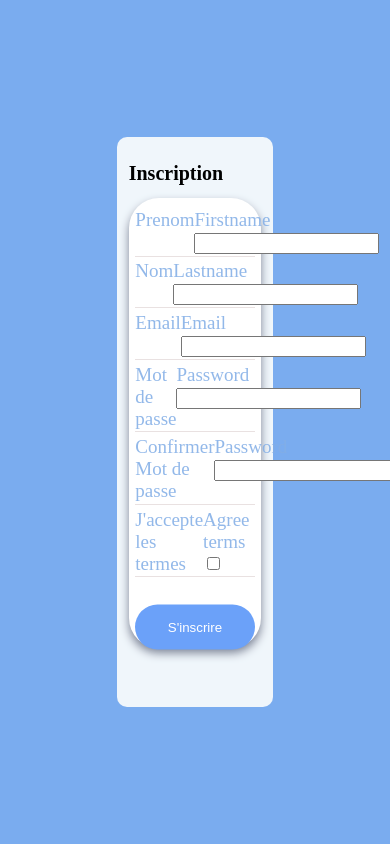
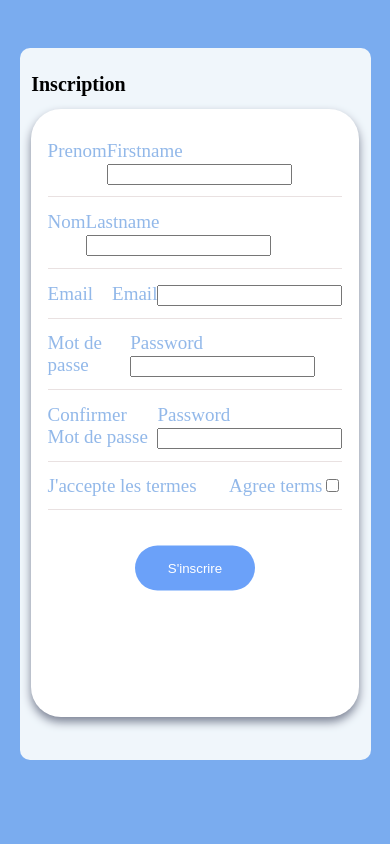
Before and after one commit to MZigomar/projetFinal, a Symfony app: template Application/templates/registration/register.html.twig in a window 390 px wide; the page is wider, and only the part inside the window is pictured. Run offline with Twig, Linux system fonts and the light colour scheme; the template is opened without the code that fills it, so the values that code supplies are empty; form fields are guessed from the names that the template uses; some libraries are stand-ins or nearby versions.

Commit message:
ajout du responsive et petits changements de design

```diff
--- a/Application/public/CSS/style.css
+++ b/Application/public/CSS/style.css
@@ -15,7 +15,7 @@ body {
 .container {
     position: relative;
     width: 40%;
-    height: 570px;
+    height: 40rem;
     background-color: #f0f6fb;
     padding: 3%;
     border-radius: 10px;
@@ -29,7 +29,7 @@ body {
 
 .tab-body {
 
-    height: 450px;
+    height: 30rem;
     padding: 5% 5%;
     margin-top: 0%;
     background-color: #fff;
@@ -50,7 +50,7 @@ body {
 .btn {
     position: absolute;
     left: 50%;
-    bottom: 5rem;
+    bottom: 8rem;
     transform: translate(-50%, 50%);
     width: 120px;
     height:45px;
@@ -68,3 +68,144 @@ body {
     display: none;
     width:0;
 }
+
+@media (max-width:992px) {
+    * {
+        box-sizing: border-box;
+    }
+
+    body {
+        margin: 0;
+        display: flex;
+        flex-direction: column;
+        justify-content: center;
+        align-items: center;
+        height: 100vh;
+        background-color: #7aacef;
+    }
+
+    .container {
+        position: relative;
+        width: 80%;
+        height: 50rem;
+        background-color: #f0f6fb;
+        padding: 3%;
+        border-radius: 10px;
+        font-size: 10px;
+    }
+
+
+    .tab-body {
+
+        height: 40rem;
+        padding: 5% 5%;
+        margin-top: 0%;
+        background-color: #fff;
+        color: #82ade6de;
+        box-shadow: 0px 5px 10px #7c8395;
+        border-radius: 30px;
+        font-size: 19px;
+    }
+
+    .row {
+        display: flex;
+        justify-content: space-between;
+        border-bottom: 1px solid rgb(233, 225, 225);
+        padding: 4% 0;
+        margin: 2px 0;
+    }
+
+    .btn {
+        position: absolute;
+        left: 50%;
+        bottom: 10rem;
+        transform: translate(-50%, 50%);
+        width: 120px;
+        height:45px;
+        border-radius: 50px;
+        background-color: #6ba1f9;
+        border: none;
+        outline: none;
+        color: #fff;
+        cursor: pointer;
+    }
+
+
+
+    .required {
+        display: none;
+        width:0;
+    }
+
+}
+
+@media (max-width:576px) {
+    * {
+        box-sizing: border-box;
+    }
+
+    body {
+        margin: 0;
+        display: flex;
+        flex-direction: column;
+        justify-content: center;
+        align-items: center;
+        height: 90vh;
+        background-color: #7aacef;
+        padding-top:3rem;
+    }
+
+    .container {
+        position: relative;
+        width: 90%;
+        height: 50rem;
+        background-color: #f0f6fb;
+        padding: 3%;
+        border-radius: 10px;
+        font-size: 10px;
+    }
+
+
+    .tab-body {
+
+        height: 38rem;
+        padding: 5% 5%;
+        margin-top: 0%;
+        background-color: #fff;
+        color: #82ade6de;
+        box-shadow: 0px 5px 10px #7c8395;
+        border-radius: 30px;
+        font-size: 19px;
+    }
+
+    .row {
+        display: flex;
+        justify-content: space-between;
+        border-bottom: 1px solid rgb(233, 225, 225);
+        padding: 4% 0;
+        margin: 2px 0;
+    }
+
+    .btn {
+        position: absolute;
+        left: 50%;
+        bottom: 12rem;
+        transform: translate(-50%, 50%);
+        width: 120px;
+        height:45px;
+        border-radius: 50px;
+        background-color: #6ba1f9;
+        border: none;
+        outline: none;
+        color: #fff;
+        cursor: pointer;
+    }
+
+
+
+    .required {
+        display: none;
+        width:0;
+    }
+
+}
```
